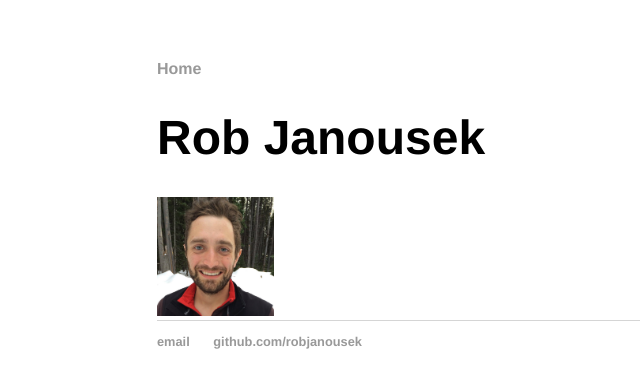
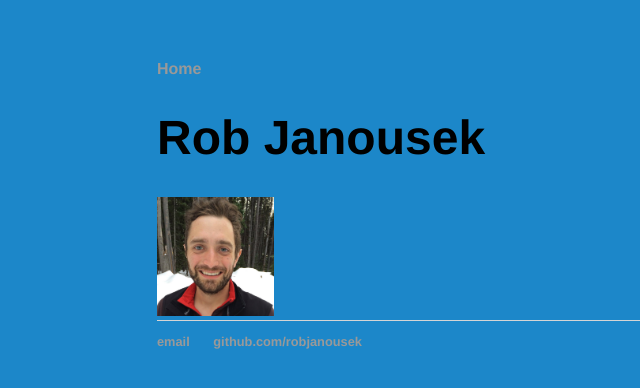
Before and after one commit to robjanousek/robjanousek.github.io, a Jekyll site: the page built from index.html, in a window 1280 px wide. Shown: the top 388 px of the page, without its empty margins (35-675 px from the left). Built offline with Jekyll 4.4.1, drawn with Linux system fonts in a browser that asks for light colours.

Commit message:
Update index.html

```diff
--- a/index.html
+++ b/index.html
@@ -2,8 +2,10 @@
 layout: default
 title: Rob Janousek
 ---
+<body style="background-color:#1c87c9;">
 <div class="blurb">
 	<h1>Rob Janousek</h1>
 	<img src="Profile-RJ.jpg" width="117" height="119" alt="Rob Janousek" />
 
 </div><!-- /.blurb -->
+</body>
```
